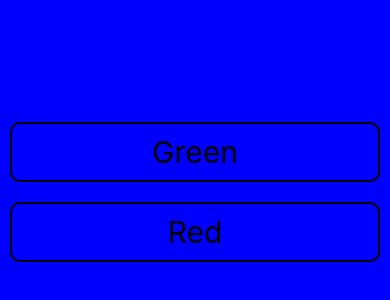
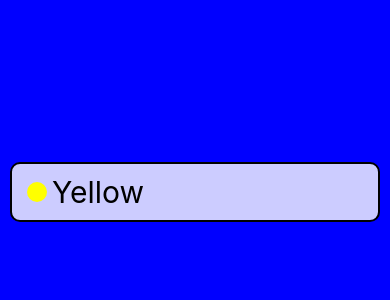
Before and after one commit to coolusername244/color-catalog, a React Native app: screen / in a window 390 px wide. Shown: the part 230-530 px from the top of the page. Built offline with nearby package versions, Linux system fonts and the light colour scheme.

Commit message:
refactor: Add touchable highlight for color change

```diff
--- a/App.tsx
+++ b/App.tsx
@@ -1,27 +1,21 @@
 import React, { useState } from 'react';
-import { StyleSheet, View, Text } from 'react-native';
+import { StyleSheet, View, Text, TouchableHighlight } from 'react-native';
 
 export default function App() {
   const [backgroundColor, setBackgroundColor] = useState('blue');
 
   return (
     <View style={[styles.container, { backgroundColor }]}>
-      <Text
+      <TouchableHighlight
         style={styles.button}
-        onPress={() => {
-          setBackgroundColor('green');
-        }}
+        onPress={() => setBackgroundColor('yellow')}
+        underlayColor="orange"
       >
-        Green
-      </Text>
-      <Text
-        style={styles.button}
-        onPress={() => {
-          setBackgroundColor('red');
-        }}
-      >
-        Red
-      </Text>
+        <View style={styles.row}>
+          <View style={[styles.sample, { backgroundColor: 'yellow' }]} />
+          <Text style={styles.buttonText}>Yellow</Text>
+        </View>
+      </TouchableHighlight>
     </View>
   );
 }
@@ -34,12 +28,26 @@ const styles = StyleSheet.create({
     alignItems: 'center',
   },
   button: {
-    fontSize: 30,
     margin: 10,
     padding: 10,
     borderRadius: 10,
     borderWidth: 2,
     alignSelf: 'stretch',
+    backgroundColor: 'rgba(255, 255, 255, 0.8)',
+  },
+  buttonText: {
+    fontSize: 30,
     textAlign: 'center',
   },
+  row: {
+    flexDirection: 'row',
+    alignItems: 'center',
+  },
+  sample: {
+    height: 20,
+    width: 20,
+    margin: 5,
+    borderRadius: 10,
+    backgroundColor: 'white',
+  },
 });
```
